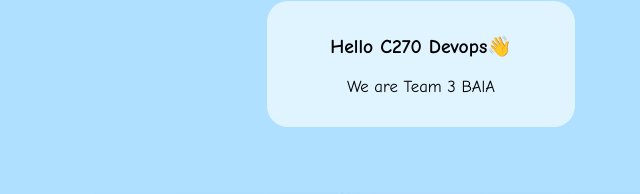
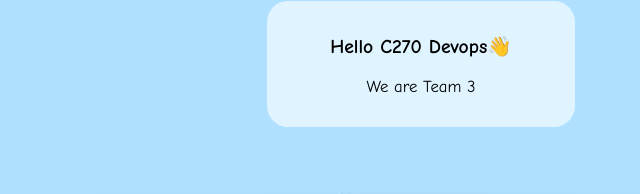
Before and after one commit to tineclxy/hello-world-site, a plain HTML site: page index.html in a window 1280 px wide. Shown: the part 545-739 px from the top of the page, 219-859 px from the left. Drawn offline with Linux system fonts and the light colour scheme.

Commit message:
Update index.html

```diff
--- a/index.html
+++ b/index.html
@@ -101,7 +101,7 @@
 
         <div class="igloo">
             <h3>Hello C270 Devops👋</h3>
-            <p>We are Team 3 BAlA</p>
+            <p>We are Team 3</p>
         </div>
     </div>
 
```
